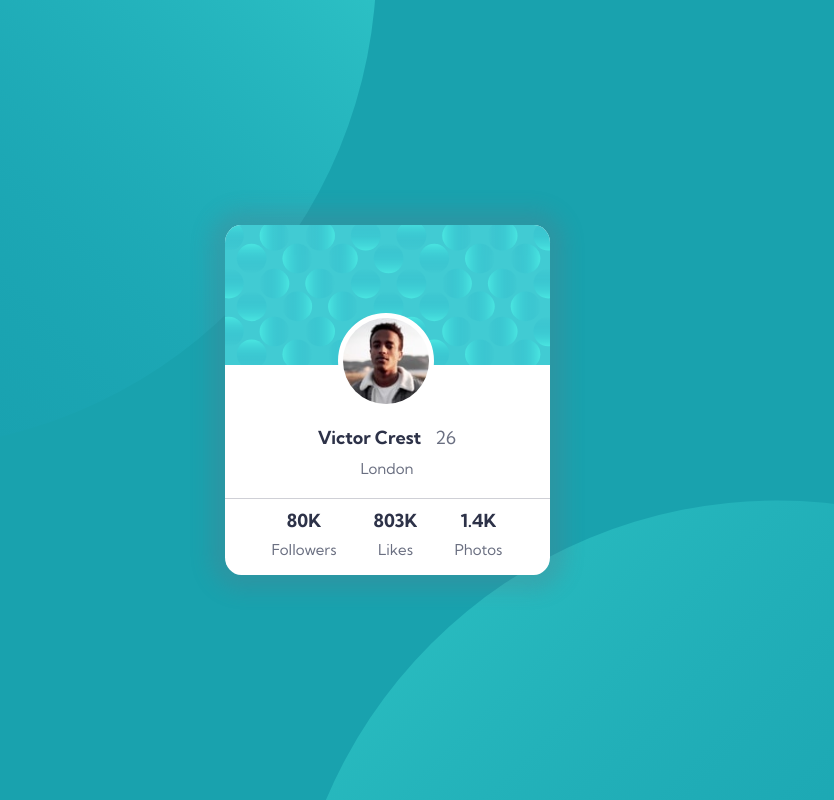
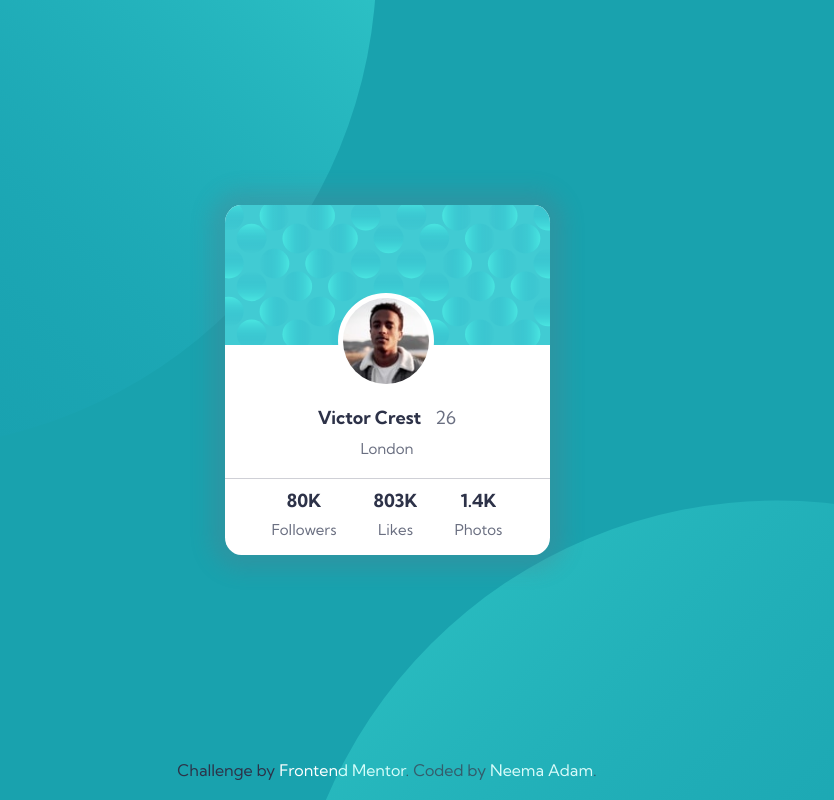
Before and after one commit to neicore/profile-card-component, a plain HTML site: page index.html in a window 1280 px wide. Shown: the whole page, without its empty margins (253-1087 px from the left). Drawn offline with Linux system fonts and the light colour scheme.

Commit message:
Final Changes

```diff
--- a/index.html
+++ b/index.html
@@ -43,8 +43,11 @@
                 </div>
             </div>
         </div>
+        <div class="attribution">
+            Challenge by <a href="https://www.frontendmentor.io?ref=challenge" target="_blank">Frontend Mentor</a>.
+            Coded by <a href="https://github.com/neicore">Neema Adam</a>.
+          </div>
         <img src="images/bg-pattern-top.svg" alt="bg-pattern-top" class="top-pattern">
-
         <img src="images/bg-pattern-bottom.svg" alt="bg-pattern-top" class="bottom-pattern">
     </div>
 </body>
--- a/style.css
+++ b/style.css
@@ -10,6 +10,7 @@
     background-color: #19a2ae;
     height: 100vh;
     display: flex;
+    flex-direction: column;
     position: relative;
 }
 
@@ -103,6 +104,17 @@
     line-height: 2;
 }
 
+.attribution{
+    text-align: center;
+    margin-bottom: 20px;
+    color: #2d3248;
+}
+
+.attribution > a{
+    text-decoration: none;
+    color: #ffffff;
+}
+
 @media(max-width: 375px) {
     .top-pattern {
         bottom: 480px;
```
